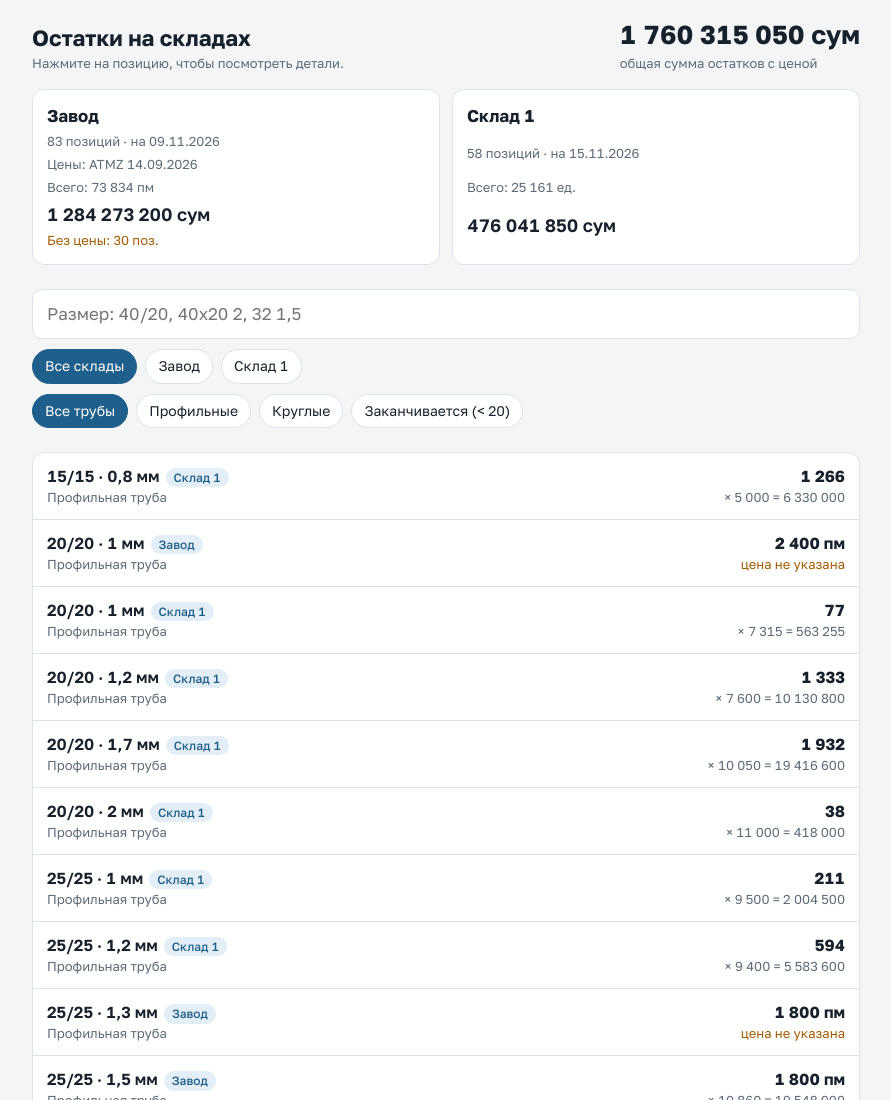
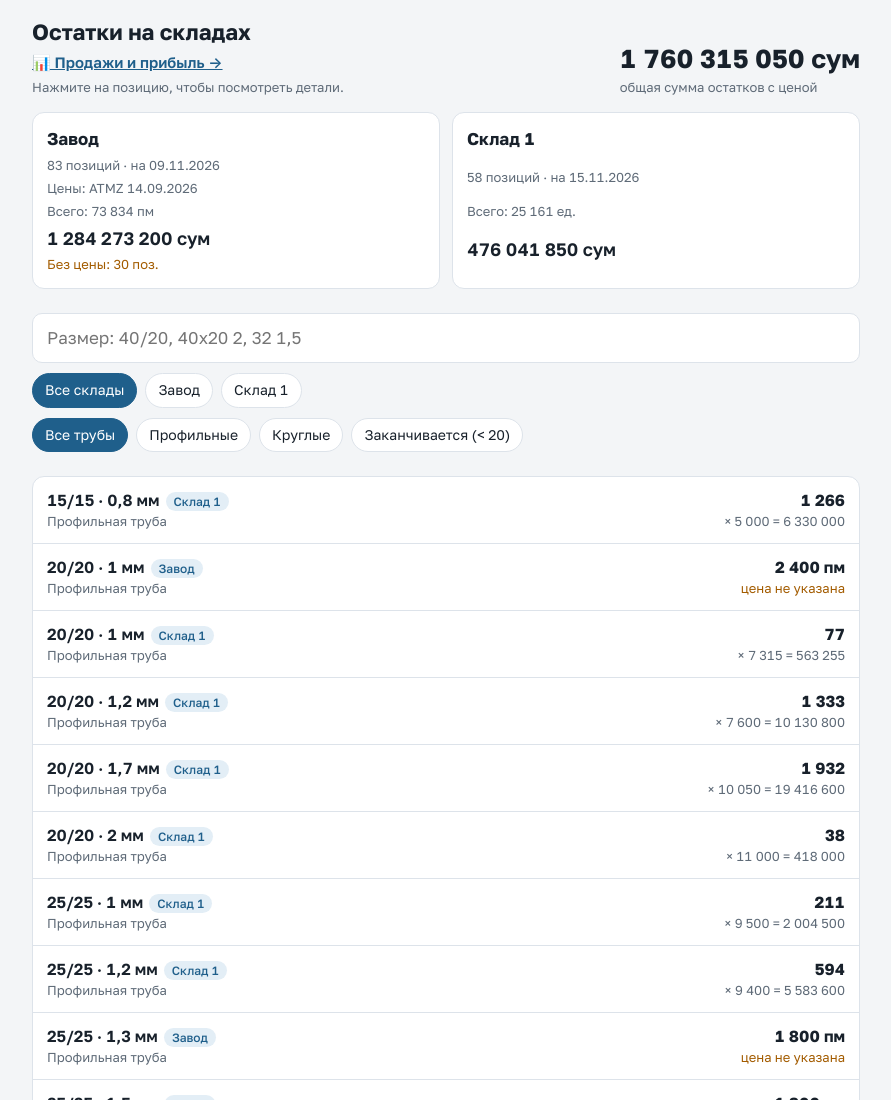
Before and after one commit to kobiljonovulugbek-cmd/ostatki, a plain HTML site: page index.html in a window 1280 px wide. Shown: the top 1100 px of the page, without its empty margins (194-1085 px from the left). Drawn offline with nearby package versions, Linux system fonts and the light colour scheme.

Commit message:
Update header and add sales link in index.html

```diff
--- a/index.html
+++ b/index.html
@@ -79,7 +79,7 @@ textarea{width:100%;min-height:160px;font:13px/1.4 var(--font);padding:10px;bord
 <body>
 <div class="wrap">
 <div class="top">
-<div><h1>Остатки на складах</h1><div class="status" id="status">Загрузка данных…</div></div>
+<div><h1>Остатки на складах</h1><div style="margin:4px 0"><a href="prodazhi.html" style="color:var(--accent);font-weight:600">📊 Продажи и прибыль →</a></div><div class="status" id="status">Загрузка данных…</div></div>
 <div class="total" id="total"></div>
 </div>
 
```
